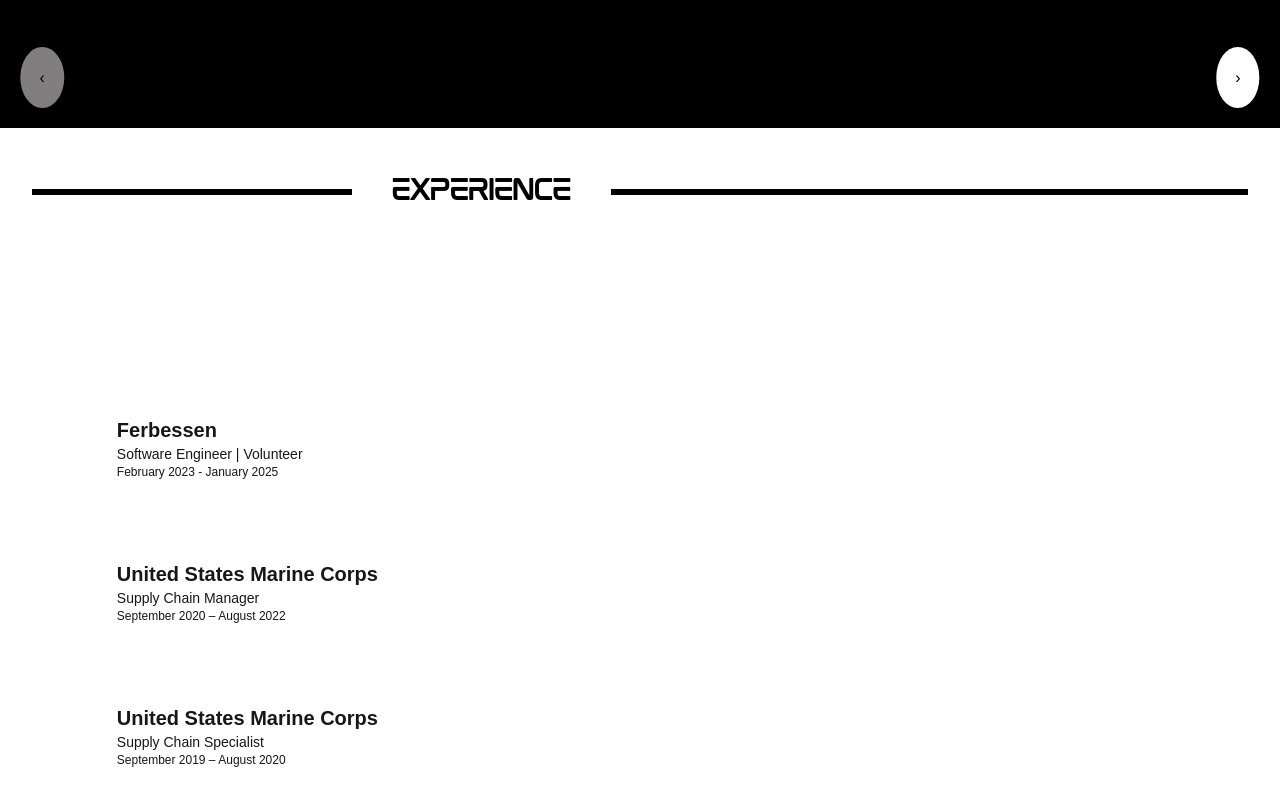
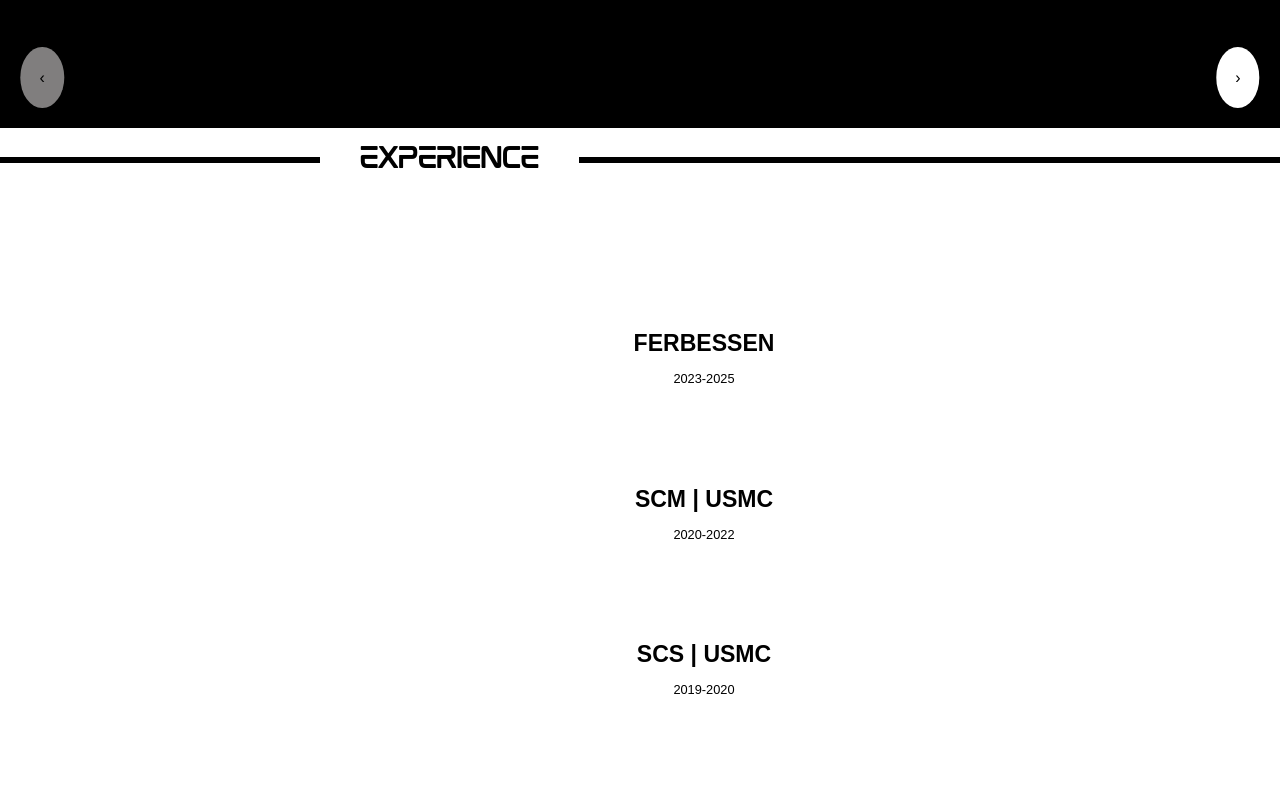
Before and after one commit to chenbert1211/personal-website, a Next.js app: page / in a window 1280 px wide. Shown: the part 1440-2240 px from the top of the page. Built offline with nearby package versions, Linux system fonts and the light colour scheme.

Commit message:
working on exp new formatting

```diff
--- a/src/app/components/mid-components/Experience.js
+++ b/src/app/components/mid-components/Experience.js
@@ -1,11 +1,10 @@
 'use client'
-import Image from 'next/image';
 import { useState, useEffect } from 'react';
 
 export default function Experience() {
   const experiences = [
     {
-      title: "Ferbessen",
+      title: "FERBESSEN",
       role: "Software Engineer | Volunteer",
       date: "February 2023 - January 2025",
       summary: `Ferbessen is about growth, connection, and mastery. It’s the pursuit of finding someone who is a master of their craft, connecting with them, and learning from them as often as needed for as long as it takes. It’s about acquiring new skills, sharing your progress, and turning your dreams into reality by starting that side hustle you’ve always envisioned. Ferbessen embodies the journey of continuous improvement, collaboration, and the courage to take action toward your goals.`,
@@ -17,7 +16,7 @@
       ]
     },
     {
-      title: "United States Marine Corps",
+      title: "SCM | USMC",
       role: "Supply Chain Manager",
       date: "September 2020 – August 2022",
       summary: `As a Supply Chain Manager, I oversaw inventory control, supply chain operations, and lifecycle documentation while leading and mentoring my team. I ensured the supply chain operated efficiently, maintained accountability, and kept operations mission-ready. I provided expert recommendations to the Supply Officer and command leadership, leveraging my experience to optimize logistics and supply processes.`,
@@ -29,7 +28,7 @@
       ]
     },
     {
-      title: "United States Marine Corps",
+      title: "SCS | USMC",
       role: "Supply Chain Specialist",
       date: "September 2019 – August 2020",
       summary: `As a Supply Chain Specialist, I managed and oversaw inventory control, whether manual or automated. I designed, planned, executed, and monitored supply chain activities to ensure supply aligned with demand, measured performance, and maintained accountability across inventory operations. I also handled critical documentation to track the lifecycle of capital assets—from acquisition to disposal—ensuring accuracy and completeness. Additionally, I advised the Supply Officer on all supply-related matters.`,
@@ -42,65 +41,74 @@
     }
   ];
 
-  const [selectedExperience, setSelectedExperience] = useState(null);
+  // When no experience is selected, selectedIndex is null.
+  const [selectedIndex, setSelectedIndex] = useState(null);
 
-  // Handle experience selection
-  const handleExperienceClick = (exp) => {
-    setSelectedExperience(exp);
-  };
+  // useEffect to reset back to the center after 30 seconds of selection.
+  useEffect(() => {
+    if (selectedIndex !== null) {
+      const timer = setTimeout(() => {
+        setSelectedIndex(null);
+      }, 3000); // 30000 ms = 30 seconds
 
-  // Reset to center after 30 seconds
-  useEffect(() => {
-    if (selectedExperience) {
-      const timeout = setTimeout(() => {
-        setSelectedExperience(null);
-      }, 30000);
-
-      return () => clearTimeout(timeout);
+      // Clear the timer if the component unmounts or if selectedIndex changes.
+      return () => clearTimeout(timer);
     }
-  }, [selectedExperience]);
+  }, [selectedIndex]);
 
   return (
-    <div className="experience-container">
-      <div className='exp-line'>
+    <div className={`experience-container ${selectedIndex !== null ? 'active' : ''}`}>
+      {/* Keep your exp-line and title-exp */}
+      <div className="exp-line">
         <h1 className="title-exp">EXPERIENCE</h1>
       </div>
 
-      <div className="flex h-full">
-        {/* Experiences List */}
-        <div className={`options ${selectedExperience ? 'moveLeft' : ''}`}>
-          {experiences.map((exp, index) => (
-            <div
-              key={index}
-              className="option cursor-pointer"
-              onClick={() => handleExperienceClick(exp)}
+      {/* Experience Options (clickable buttons) */}
+      <div className="exp-options">
+        {experiences.map((exp, idx) => {
+  // Extract the years using a regex that matches four digits
+  const years = exp.date.match(/\d{4}/g);
+  const dateRange = years ? years.join('-') : exp.date;
+
+  // Determine the button text based on the role.
+  // If the role is Supply Chain Manager or Specialist, show the abbreviations;
+  // Otherwise, use the title.
+  const optionText =
+    exp.role === "Supply Chain Manager"
+      ? "SCM | USMC"
+      : exp.role === "Supply Chain Specialist"
+      ? "SCS | USMC"
+      : exp.title.toUpperCase();
+
+  return (
+    <button
+      key={idx}
+      onClick={() => setSelectedIndex(idx)}
+      className="exp-option"
     >
-              <h2 className="text-xl font-bold">{exp.title}</h2>
-              <p className="text-sm">{exp.role}</p>
-              <p className="text-xs">{exp.date}</p>
-            </div>
-          ))}
+      <div className="option-text">{optionText}</div>
+      <div className="option-date">{dateRange}</div>
+    </button>
+  );
+})}
       </div>
 
       {/* Experience Details */}
-        <div className={`content ${selectedExperience ? 'show' : ''}`}>
-          {selectedExperience && (
-            <div className="p-8">
-              <h2 className="name-forExp"><strong>{selectedExperience.title}</strong></h2>
+      <div className="experience-slide">
+        {selectedIndex !== null && (
+          <>
+            <h2 className="name-forExp"><strong>{experiences[selectedIndex].title}</strong></h2>
             <p className="exp-disc">
-                <strong>{selectedExperience.role}</strong> | {selectedExperience.date}
+              <strong>{experiences[selectedIndex].role}</strong> | {experiences[selectedIndex].date}
             </p>
-
-              <p className="exp-summary">{selectedExperience.summary}</p>
-
+            <p className="exp-summary">{experiences[selectedIndex].summary}</p>
             <ul className="exp-bullet">
-                {selectedExperience.description.map((point, index) => (
+              {experiences[selectedIndex].description.map((point, index) => (
                 <li key={index}>{point}</li>
               ))}
             </ul>
-            </div>
+          </>
         )}
-        </div>
       </div>
     </div>
   );
--- a/src/app/globals.css
+++ b/src/app/globals.css
@@ -232,17 +232,15 @@
 
 
 .experience-container {
-  /* margin: auto;
+  margin: auto;
   height: 96vh;
   background-color: #ffffff;
   background-position: center;
   background-size: cover;
   color: rgb(0, 0, 0);
-  position: relative; */
+  position: relative;
+  overflow: hidden;
   /* animation: bgSlideshow 8s infinite; */
-  height: 100vh;
-  padding: 2rem;
-
 }
 
 @keyframes bgSlideshow {
@@ -263,44 +261,6 @@
   }
 }
 
-.options {
-  display: flex;
-  flex-direction: column;
-  justify-content: center;
-  align-items: center;
-  width: 50%;
-  transition: transform 0.5s ease;
-  gap: 2rem;
-}
-
-.option {
-  padding: 1.5rem;
-  width: 80%;
-  background: rgba(255, 255, 255, 0.1);
-  border-radius: 8px;
-  transition: all 0.3s ease;
-}
-
-.option:hover {
-  background: rgba(255, 255, 255, 0.2);
-  transform: translateY(-2px);
-}
-
-.content {
-  width: 50%;
-  opacity: 0;
-  transition: opacity 0.5s ease;
-  padding: 2rem;
-}
-
-.moveLeft {
-  transform: translateX(-50%);
-}
-
-.show {
-  opacity: 1;
-}
-
 .title-exp {
   font-family: "Mokoto", sans-serif;
   font-weight: normal;
@@ -310,6 +270,44 @@
   letter-spacing: 7;
   /* background-color: aqua; */
 }
+
+.exp-options {
+  position: absolute;
+  top: 50%;
+  left: 50%;
+  transform: translate(-50%, -50%);
+  transition: left 0.5s ease-in-out, transform 0.5s ease-in-out;
+  z-index: 2;
+  text-align: center;
+}
+
+.exp-option {
+  display: block;
+  margin: 8vh;
+  padding: 10px 7vw;
+  font-size: 1.8vw;
+  width: 100%;
+  cursor: pointer;
+  border-radius: 5px;
+  font-weight: bold;
+  transition: background-color 0.3s;
+}
+
+.option-date{
+  font-weight: normal;
+  font-size: 1vw;
+}
+
+.exp-option:hover {
+  background-color: #ddd;
+}
+
+/* When an experience is selected, slide the options to the left */
+.experience-container.active .exp-options {
+  left: -5%;
+  transform: translateY(-50%);
+}
+
 .exp-line {
   display: flex;           /* So child elements can line up horizontally */
   align-items: center;
@@ -332,42 +330,46 @@
   border-radius: 2;
 }
 
-.title {
-  font-size: 2rem;
-  margin-bottom: 10px;
+.experience-slide {
+  position: absolute;
+  top: 50%;
+  right: -100%;
+  transform: translateY(-50%);
+  transition: right 0.5s ease-in-out, opacity 0.5s ease-in-out;
+  opacity: 0;
+  padding: 20px;
+  background-color: rgba(255, 255, 255, 0.9);
+  max-width: 45%;
+  box-shadow: 0 2px 6px rgba(0, 0, 0, 0.3);
+  z-index: 1;
 }
 
+/* When an experience is selected, slide in the details from the right */
+.experience-container.active .experience-slide {
+  right: 10%;
+  opacity: 1;
+}
+
+/* --- Additional details styling --- */
 .name-forExp {
   font-size: 2.2vw;
-  margin-left: 6%;
-  letter-spacing: 1px;
+  margin-bottom: 0.5em;
 }
 
-.exp-disc{
+.exp-disc {
   font-size: 1.5vw;
-  margin-left: 2.5%;
+  margin-bottom: 1em;
 }
 
-.exp-summary{
-  width: 45%;
+.exp-summary {
   font-size: 1vw;
-  margin-bottom: 15px;
-  margin-left: 3%;
+  margin-bottom: 1em;
 }
 
-.experience-slide {
-  transition: opacity 0.5s ease-in-out;
-}
-
-.exp-bullet{
-  width: 40%;
-  /* background-color: #0056b3; */
+.exp-bullet {
+  font-size: 1vw;
   list-style-type: disc;
-  text-align: left;
-  display: inline-block;
-  margin-left: 20px;
-  font-size: 1vw;
-  margin-left: 3%;
+  margin-left: 1em;
 }
 
 /* ------------------------------------- */
```
Lines whose indentation alone changed are shown as unchanged.
